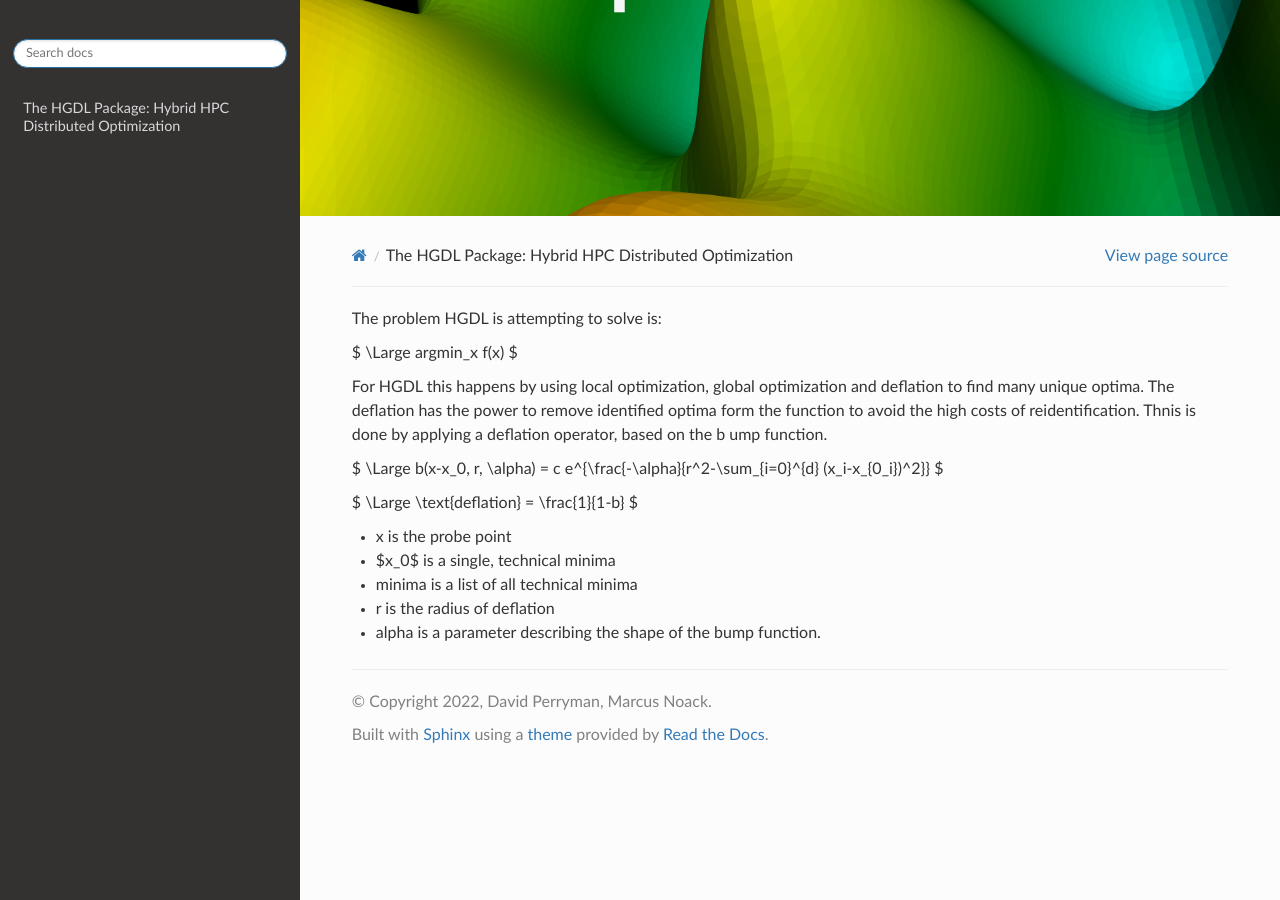
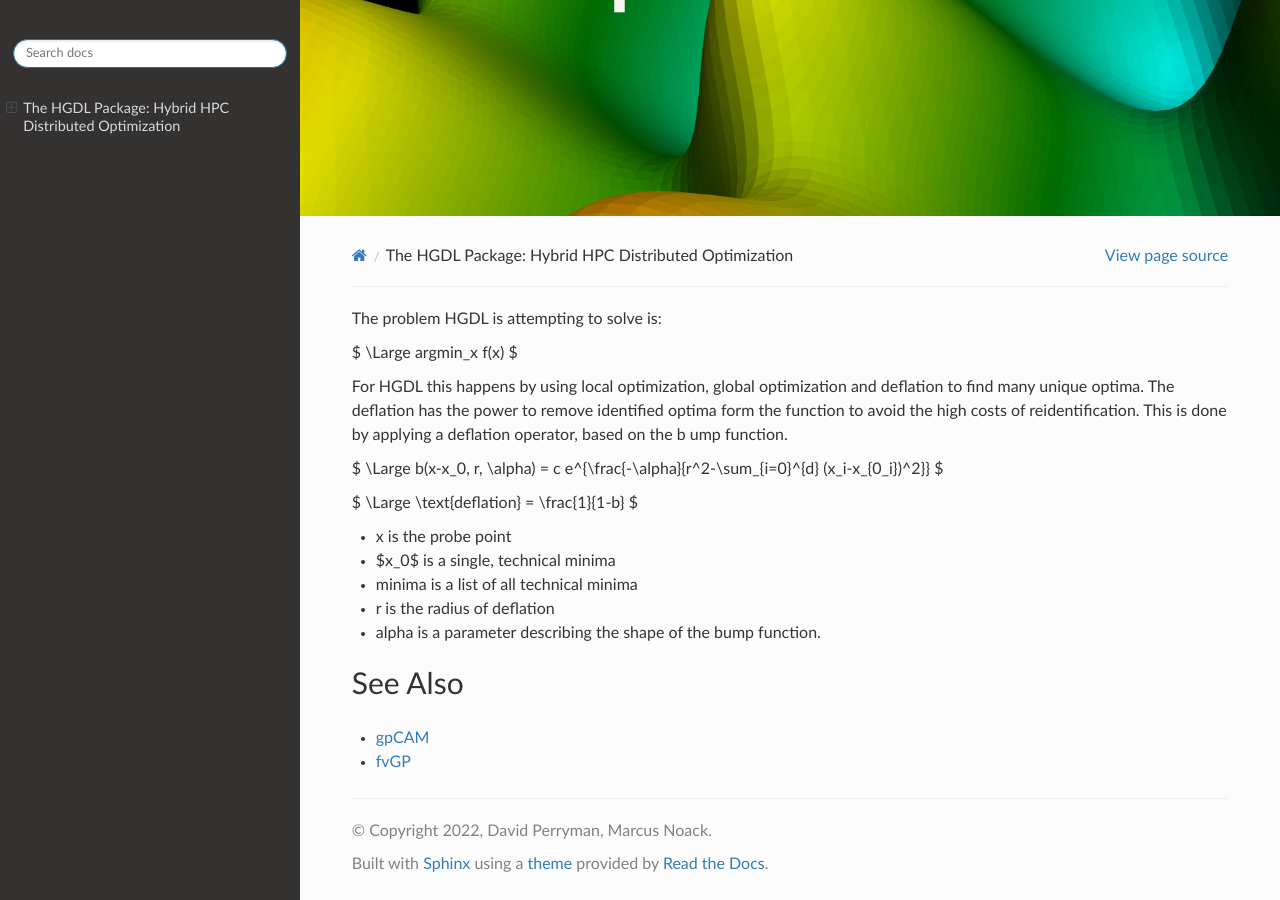
Before and after one commit to lbl-camera/HGDL, a Sphinx documentation site: the page built from docs/source/index.md, in a window 1280 px wide and 900 px high, scrolled down 684 px. Built offline with Sphinx 7.4.7 and the Read the Docs theme 2.0.0, drawn with Linux system fonts in a browser that asks for light colours; pages that are not in the unit, such as notebooks, are missing from menus.

Commit message:
fix typo in index; add gpcam fvgp links

```diff
--- a/docs/source/index.md
+++ b/docs/source/index.md
@@ -27,7 +27,8 @@ $
 +++
 
 For HGDL this happens by using local optimization, global optimization and deflation to find many unique optima.
-The deflation has the power to remove identified optima form the function to avoid the high costs of reidentification. Thnis is done by applying a deflation operator, based on the b ump function.
+The deflation has the power to remove identified optima form the function to avoid the high costs of reidentification.
+This is done by applying a deflation operator, based on the b ump function.
 
 +++
 
@@ -48,3 +49,8 @@ $
  * minima is a list of all technical minima
  * r is the radius of deflation
  * alpha is a parameter describing the shape of the bump function.
+
+## See Also
+
+* [gpCAM](https://gpcam.readthedocs.io)
+* [fvGP](https://fvgp.readthedocs.io)
```
